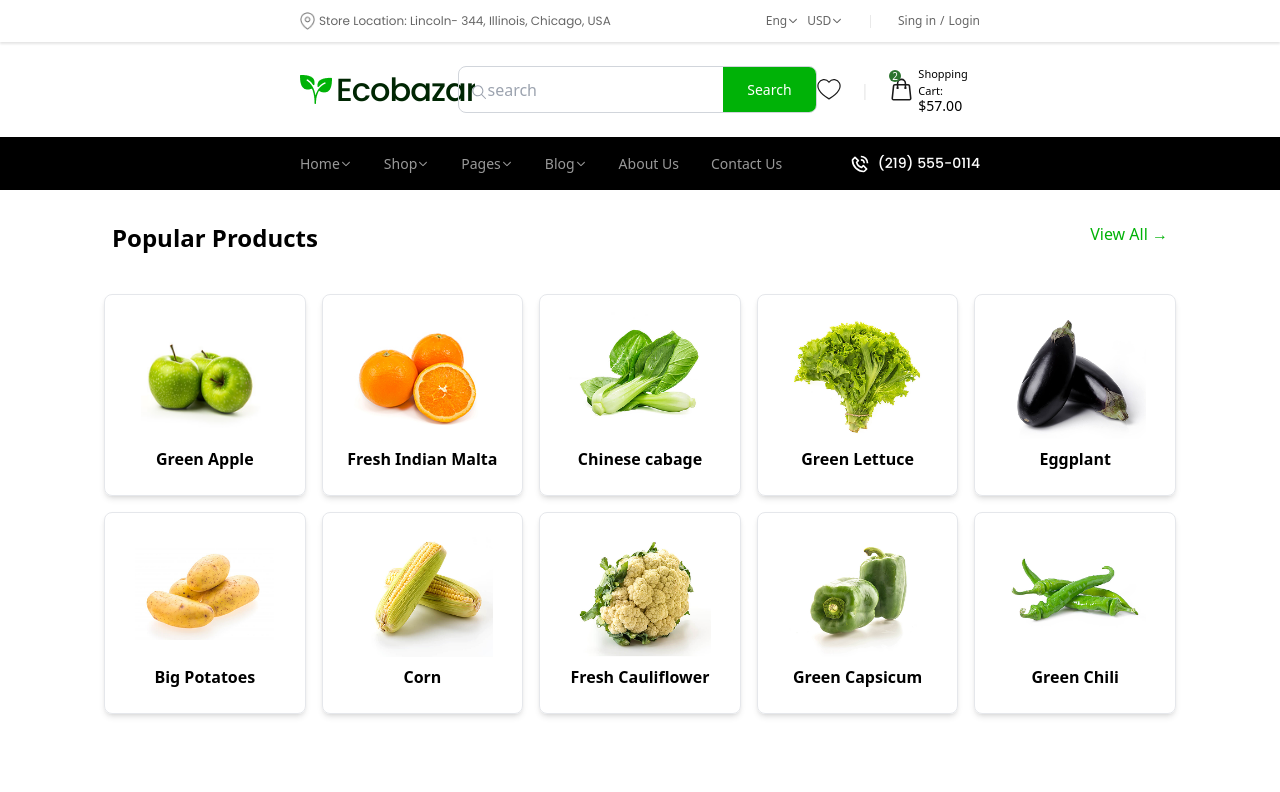
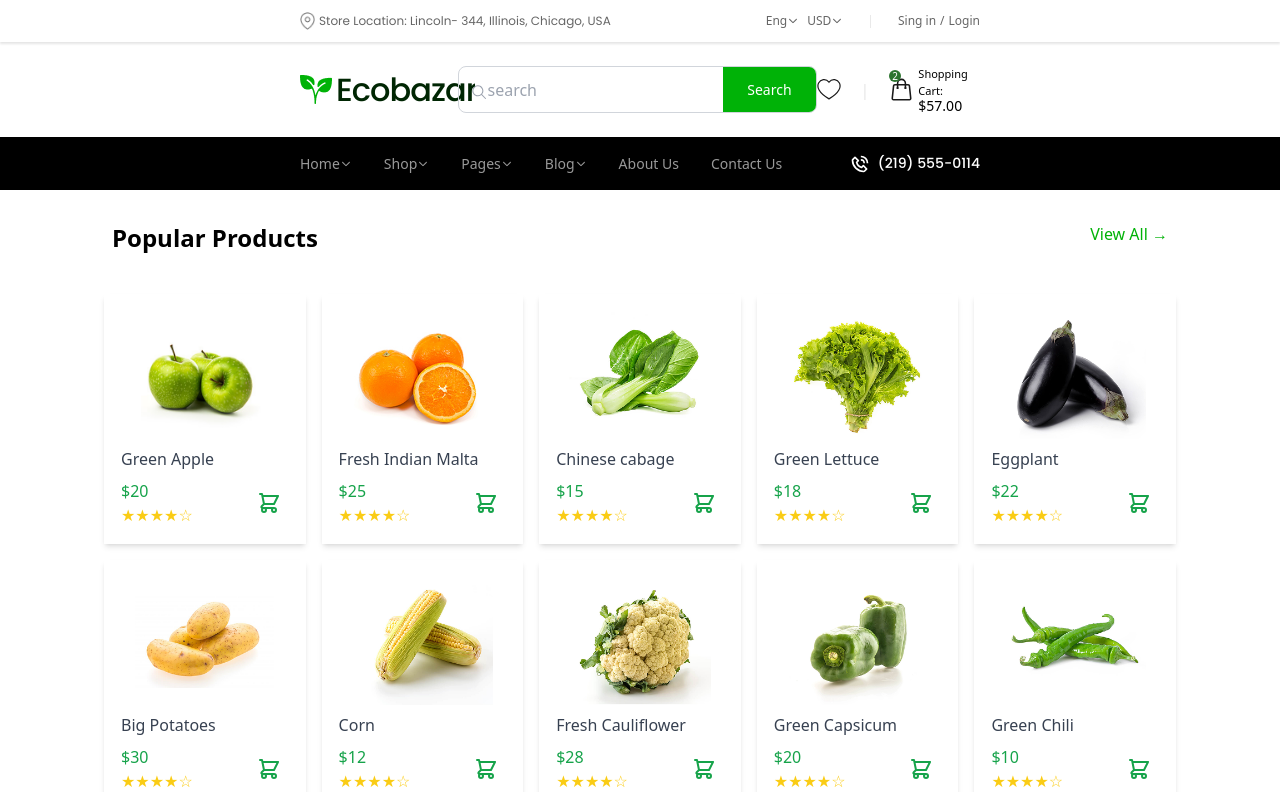
Before and after one commit to jubayer8221/eco-bazar, a Next.js app: page /popularProduct in a window 1280 px wide. Shown: the top 792 px of the page. Built offline with nearby package versions, Linux system fonts and the light colour scheme; grey boxes are pictures that could not be loaded.

Commit message:
solve error and change into grid

```diff
--- a/src/app/popularCategory/Category/PopularCard.jsx
+++ b/src/app/popularCategory/Category/PopularCard.jsx
@@ -3,7 +3,7 @@ import React from "react";
 
 const PopularCard = ({ name, image }) => {
   return (
-    <div className="border rounded-lg shadow-md p-4 text-center hover:shadow-lg transition-all">
+    <div className="border rounded-lg shadow-md p-4 text-center hover:shadow-lg hover:border-green-600 hover:text-green-600 transition-all">
       <img
         src={image}
         alt={name}
--- a/src/app/popularProduct/PopularProductCard/PopularProductCard.jsx
+++ b/src/app/popularProduct/PopularProductCard/PopularProductCard.jsx
@@ -1,16 +1,55 @@
 "use client";
 import React from "react";
 
+// Cart Icon Component
+const CartIcon = () => (
+  <svg
+    xmlns="http://www.w3.org/2000/svg"
+    className="h-6 w-6"
+    fill="none"
+    viewBox="0 0 24 24"
+    stroke="currentColor"
+  >
+    <path
+      strokeLinecap="round"
+      strokeLinejoin="round"
+      strokeWidth={2}
+      d="M3 3h2l.4 2M7 13h10l4-8H5.4M7 13L5.4 5M7 13l-2.293 2.293c-.63.63-.184 1.707.707 1.707H17m0 0a2 2 0 100 4 2 2 0 000-4zm-8 2a2 2 0 11-4 0 2 2 0 014 0z"
+    />
+  </svg>
+);
+
 const PopularCard = ({ name, image, price }) => {
   return (
-    <div className="border rounded-lg shadow-md p-4 text-center hover:shadow-lg transition-all">
+    <div className="shadow-md h-[407] p-4 text-left border border-transparent hover:shadow-lg hover:border-green-700 transition-all">
+      {/* Product Image */}
       <img
         src={image}
         alt={name}
         className="w-full h-32 object-contain mx-auto"
       />
-      <p className="mt-2 font-semibold">{name}</p>
-      <p className="mt-2 font-semibold">{price}</p>
+      {/* Product Name with Hover Effect */}
+      <p className="mt-2 text-gray-700 hover:text-green-600 transition-colors cursor-pointer">
+        {name}
+      </p>
+
+      {/* Price, Reviews, and Cart Button */}
+      <div className="mt-2 flex justify-between items-center">
+        <div className="gap-2">
+          {/* Price */}
+          <p className="text-green-600 flex-col">{price}</p>
+
+          {/* Reviews */}
+          <div className="flex-col items-center">
+            <div className="text-yellow-400">★★★★☆</div>
+          </div>
+        </div>
+
+        {/* Cart Button */}
+        <button className="p-2 text-green-600 hover:text-green-700 hover:border-green-700 transition-colors">
+          <CartIcon />
+        </button>
+      </div>
     </div>
   );
 };
--- a/src/app/popularProduct/PopularProductCard/PopularProductOffer.jsx
+++ b/src/app/popularProduct/PopularProductCard/PopularProductOffer.jsx
@@ -8,7 +8,6 @@ const products = [
     title: "Sale of the Month",
     subtitle: "BEST DEALS",
     buttonText: "Shop Now",
-    background: "bg-blue-500", // Background color is no longer directly used on card container
     image: "/image/fruits.png",
     discount: "00 : 02 : 18 : 46",
   },
@@ -16,7 +15,6 @@ const products = [
     title: "Low-Fat Meat",
     subtitle: "85% FAT FREE",
     buttonText: "Shop Now",
-    background: "bg-black", // Background color is no longer directly used on card container
     image: "/image/meat.png",
     price: "$79.99",
   },
@@ -24,8 +22,7 @@ const products = [
     title: "100% Fresh Fruit",
     subtitle: "SUMMER SALE",
     buttonText: "Shop Now",
-    background: "bg-yellow-400", // Background color is no longer directly used on card container
-    image: "/image/apple.png",
+    image: "/image/fruitscover.png",
     discount: "64% OFF",
   },
 ];
--- a/src/app/popularProduct/page.jsx
+++ b/src/app/popularProduct/page.jsx
@@ -2,45 +2,44 @@
 
 import { useEffect, useState } from "react";
 import CategoryCard from "./PopularProductCard/PopularProductCard";
-import Image from "next/image";
 import PopularProductOffer from "./PopularProductCard/PopularProductOffer";
 
 const categoriesData = [
   {
     id: 1,
-    price: 20,
+    price: "$20",
     name: "Green Apple",
     image: "/image/apple.png",
   },
   {
     id: 2,
-    price: 25,
+    price: "$25",
     name: "Fresh Indian Malta",
     image: "/image/malta.png",
   },
-  { id: 3, price: 15, name: "Chinese cabage", image: "/image/cabbage.png" },
-  { id: 4, price: 18, name: "Green Lettuce", image: "/image/lettuce.png" },
-  { id: 5, price: 22, name: "Eggplant", image: "/image/eggplant.png" },
-  { id: 6, price: 30, name: "Big Potatoes", image: "/image/potatoes.png" },
-  { id: 7, price: 12, name: "Corn", image: "/image/corn.png" },
+  { id: 3, price: "$15", name: "Chinese cabage", image: "/image/cabbage.png" },
+  { id: 4, price: "$18", name: "Green Lettuce", image: "/image/lettuce.png" },
+  { id: 5, price: "$22", name: "Eggplant", image: "/image/eggplant.png" },
+  { id: 6, price: "$30", name: "Big Potatoes", image: "/image/potatoes.png" },
+  { id: 7, price: "$12", name: "Corn", image: "/image/corn.png" },
   {
     id: 8,
-    price: 28,
+    price: "$28",
     name: "Fresh Cauliflower",
     image: "/image/cauliflower.png",
   },
-  { id: 9, price: 20, name: "Green Capsicum", image: "/image/capsicum.png" },
-  { id: 10, price: 10, name: "Green Chili", image: "/image/chili.png" },
+  { id: 9, price: "$20", name: "Green Capsicum", image: "/image/capsicum.png" },
+  { id: 10, price: "$10", name: "Green Chili", image: "/image/chili.png" },
   {
     id: 11,
-    price: 35,
+    price: "$35",
     name: "Dish Detergents",
     image: "/image/lettuce.png",
   },
-  { id: 12, price: 50, name: "Oil", image: "/image/cabbage.png" },
-  { id: 5, price: 22, name: "Eggplant", image: "/image/eggplant.png" },
-  { id: 13, price: 40, name: "Dairy Products", image: "/image/corn.png" },
-  { id: 14, price: 60, name: "Frozen Items", image: "/image/chili.png" },
+  { id: 12, price: "$50", name: "Oil", image: "/image/cabbage.png" },
+  { id: 5, price: "$22", name: "Eggplant", image: "/image/eggplant.png" },
+  { id: 13, price: "$40", name: "Dairy Products", image: "/image/corn.png" },
+  { id: 14, price: "$60", name: "Frozen Items", image: "/image/chili.png" },
 ];
 
 export default function PopularProductCard() {
@@ -83,12 +82,13 @@ export default function PopularProductCard() {
                 key={category.id}
                 name={category.name}
                 image={category.image}
+                price={category.price}
               />
             )
           )}
         </div>
       </div>
-      <PopularProductOffer></PopularProductOffer>
+      <PopularProductOffer />
     </div>
   );
 }
```
Also changed, not shown: src/components/Home/Banner.tsx (+18 -8 lines), public/image/fruitscover.png (added), public/images/bigbanner.jpg (added).
